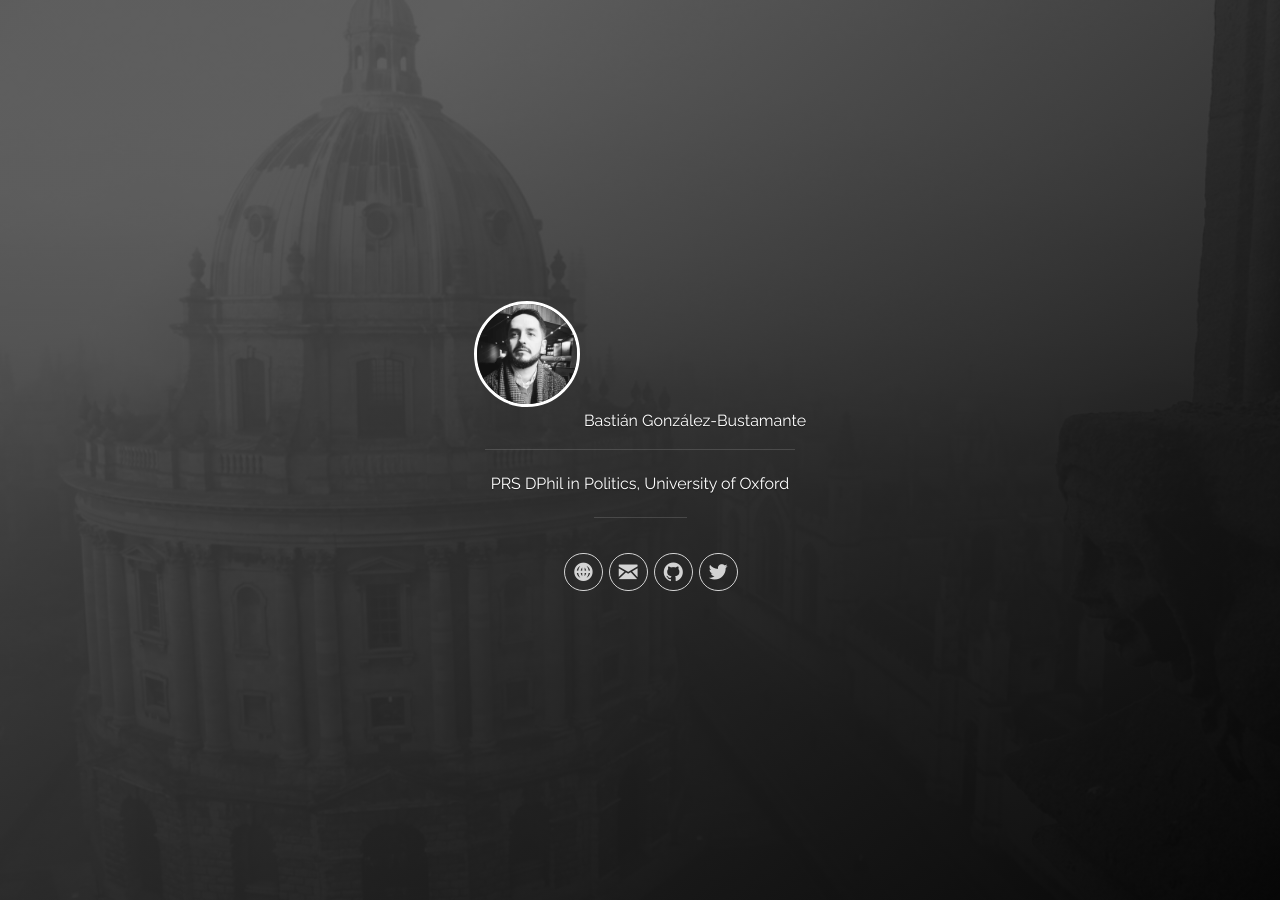
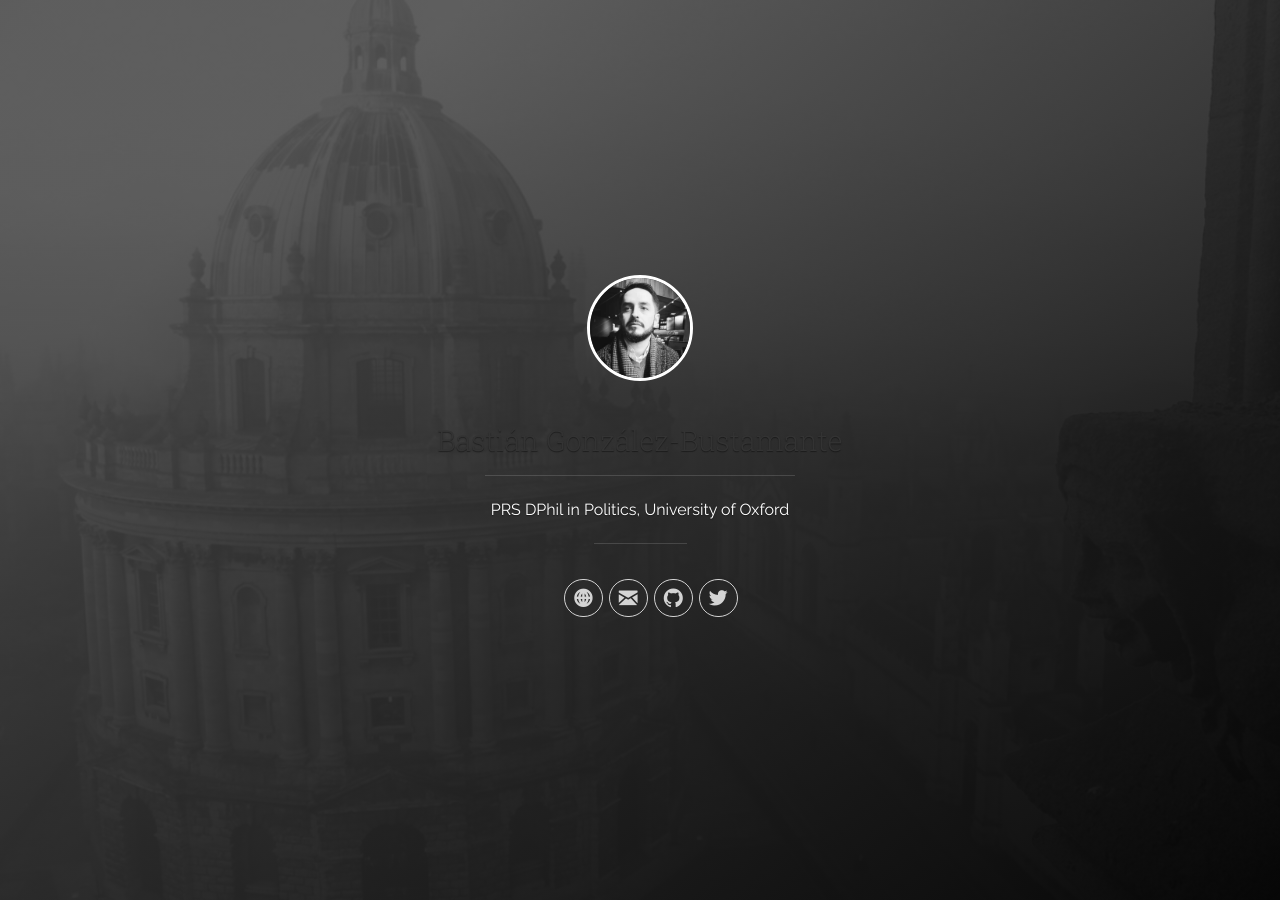
Before and after one commit to bgonzalezbustamante/bgonzalezbustamante.com, a Jekyll site: the page built from index.html, in a window 1280 px wide. Built offline with Jekyll 4.4.1, drawn with Linux system fonts in a browser that asks for light colours; the list of posts is cut into pages by our own code.

Commit message:
Update header.html

```diff
--- a/_includes/header.html
+++ b/_includes/header.html
@@ -9,7 +9,7 @@
     <div class="panel-main__inner panel-inverted">
     <div class="panel-main__content">
           <img src="{{ site.baseurl }}/images/profile.jpg" class="user-image" alt="My Profile Photo">
-          <b>{{ site.title }}</b>
+          <h3>{{ site.title }}</h3>
         <hr class="panel-cover__divider">
         <p class="panel-cover__description">{{ site.description }}</p>
         <hr class="panel-cover__divider panel-cover__divider--secondary">
```
